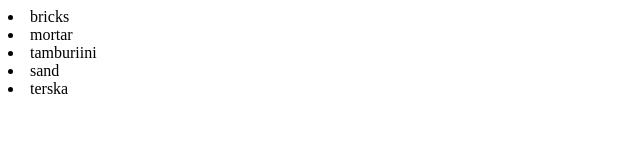
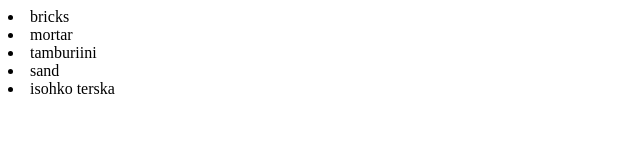
Before and after one commit to BasalGanglia/newGitTest, a plain HTML site: page index.html in a window 1280 px wide. Shown: the full height of the page, 0-640 px from the left. Drawn offline with Linux system fonts and the light colour scheme.

Commit message:
made changes3

```diff
--- a/index.html
+++ b/index.html
@@ -9,7 +9,7 @@
 	<li>mortar</li>
 	<li>tamburiini</li>
 	<li>sand</li>
-	<li>terska</li>
+	<li>isohko terska</li>
 </div>
 </body>
 </html>
```
